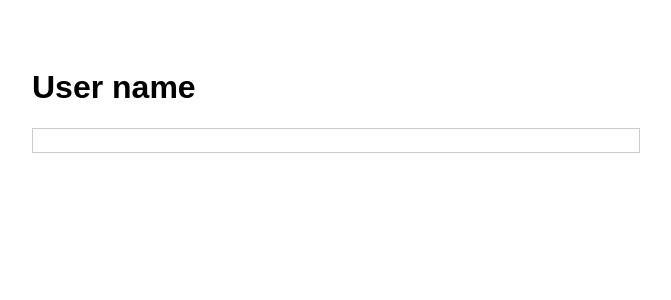
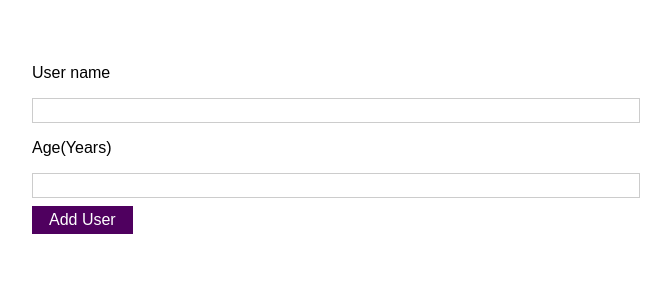
Before and after one commit to codesgoodman/practice_project, a React (Create React App) app: page / in a window 1280 px wide. Shown: the top 300 px of the page, without its empty margins (304-975 px from the left). Built offline with nearby package versions, Linux system fonts and the light colour scheme.

Commit message:
create button for submission

```diff
--- a/src/components/AddUser/AddUser.js
+++ b/src/components/AddUser/AddUser.js
@@ -1,11 +1,15 @@
 import React from "react";
 import classes from "./AddUser.module.css";
+import Button from "../Button/Button";
 
 function AddUser() {
   return (
     <form className={classes.input}>
-      <h1>User name</h1>
+      <p>User name</p>
       <input></input>
+      <p>Age(Years)</p>
+      <input></input>
+      <Button />
     </form>
   );
 }
--- a/src/components/Button/Button.js
+++ b/src/components/Button/Button.js
@@ -1,7 +1,15 @@
 import React from "react";
+import classes from "./Button.module.css";
 
 function Button() {
-  return <div></div>;
+  const clickHandler = (event) => {
+    event.preventDefault();
+  };
+  return (
+    <button className={classes.button} type="submit" onClick={clickHandler}>
+      Add User
+    </button>
+  );
 }
 
 export default Button;
```
